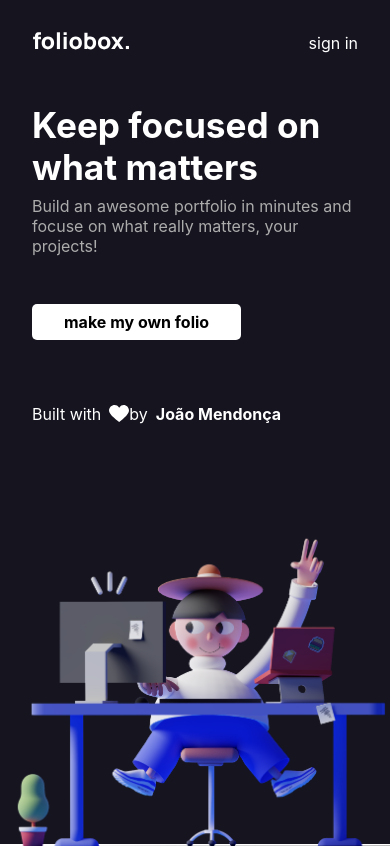
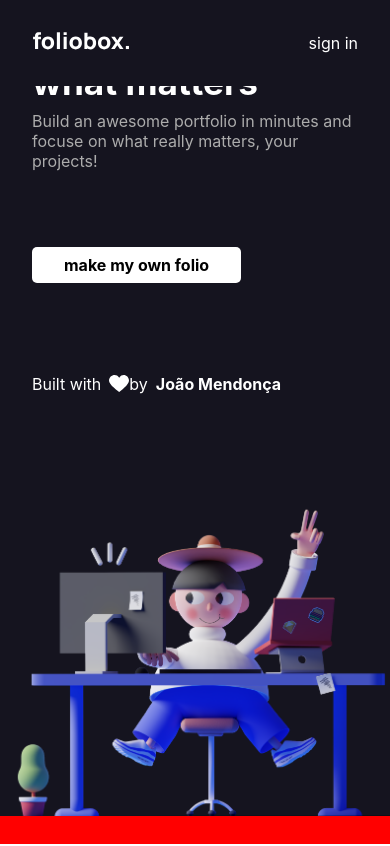
Before and after one commit to joaomendoncaa/foliobox-frontend, a Next.js app: page / in a window 390 px wide. Built offline with nearby package versions, Linux system fonts and the light colour scheme.

Commit message:
MobileHeader Development

```diff
--- a/components/TopHeader/index.js
+++ b/components/TopHeader/index.js
@@ -44,7 +44,7 @@ export default function TopHeader() {
                     </Link>
                 }
             </Container>
-            <Placeholder height={topHeader.current?.getBoundingClientRect().height} />
+            <Placeholder height={(topHeader.current) ? topHeader.current.getBoundingClientRect().height : '86px'} />
         </>
     )
 }
--- a/components/TopHeader/styles.js
+++ b/components/TopHeader/styles.js
@@ -23,5 +23,7 @@ export const LinkButton = styled.a`
 `
 
 export const Placeholder = styled.div`
+    width: 100vw;
+    background: red;
     height: ${props => props.height + 'px'};
 `
--- a/styles/Home.js
+++ b/styles/Home.js
@@ -40,7 +40,7 @@ export const Container = styled.div`
 `
 
 export const TextsWrapper = styled.div`
-    padding: 10vh var(--horizontal-padding) 0rem var(--horizontal-padding);
+    padding: 0 var(--horizontal-padding) 0 var(--horizontal-padding);
     grid-area: text;
 
     display: flex;
--- a/styles/SignIn.js
+++ b/styles/SignIn.js
@@ -51,8 +51,6 @@ export const Container = styled.div`
 `
 
 export const IllustrationWrapper = styled.div`
-    margin-top: 10vh;
-
     width: 100vw;
     height: 35vh;
 
```
Also changed, not shown: components/ProfileInfo/index.js (+4 -4 lines), components/ProfileInfoItem/styles.js (+6 -2 lines).
